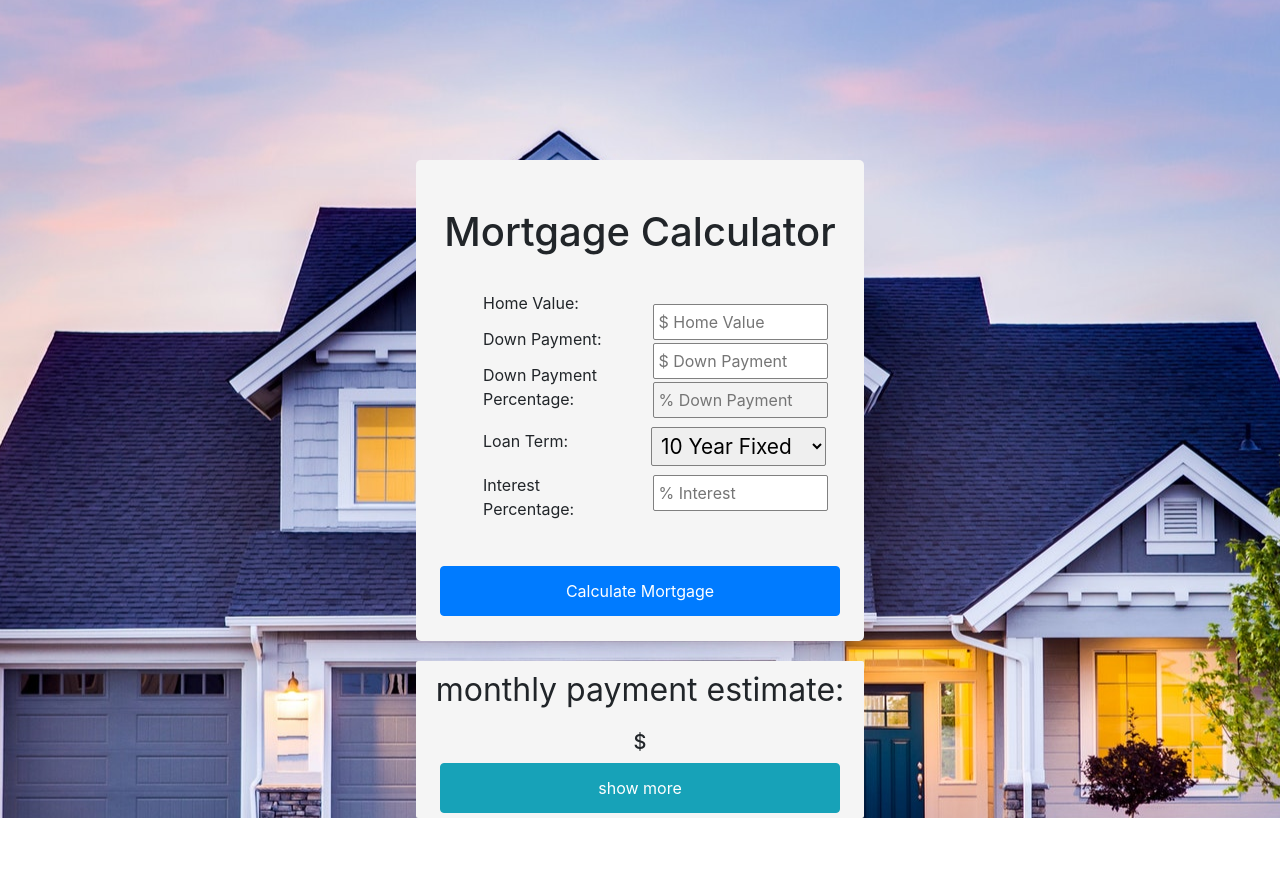
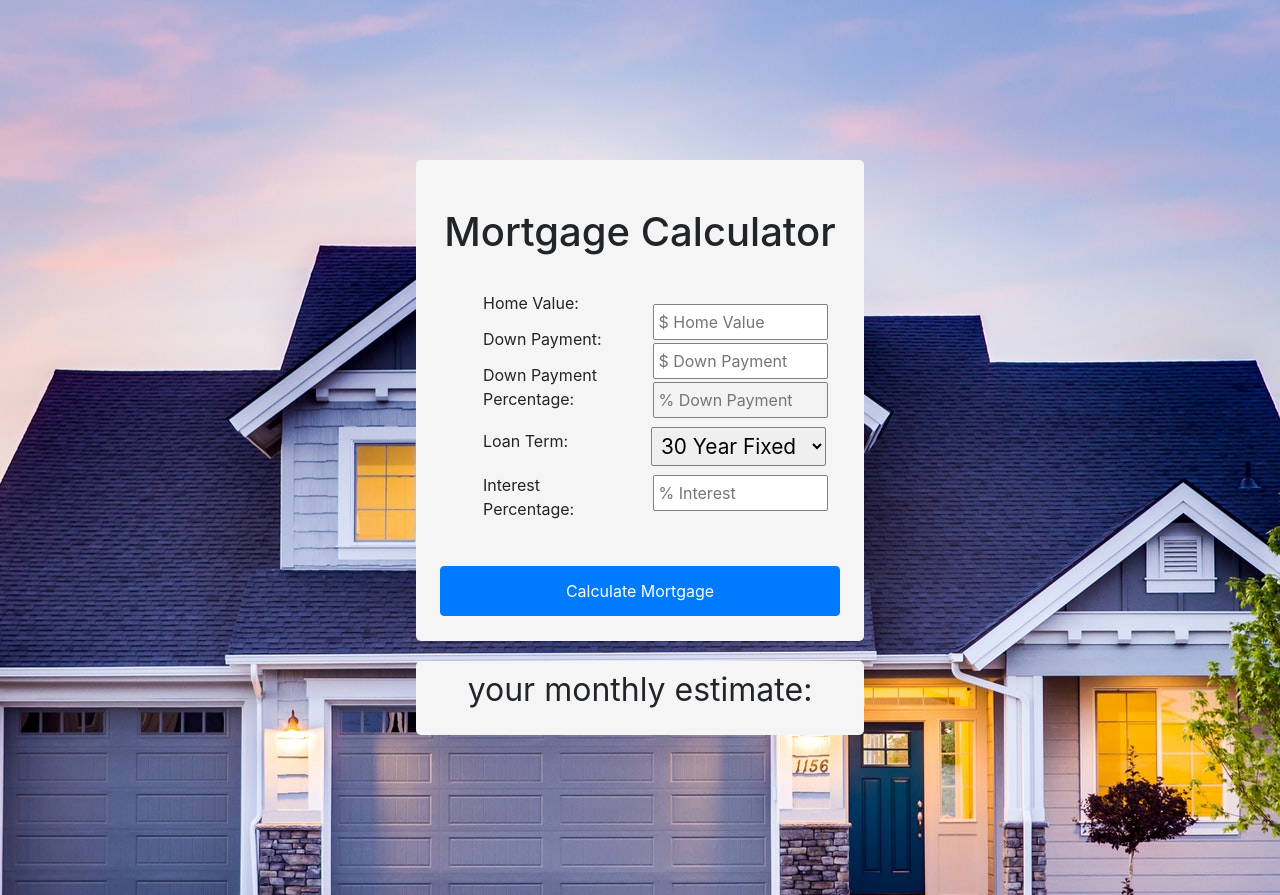
Before and after one commit to collin-tx/mortage-calculator, a React (Create React App) app: page / in a window 1280 px wide. Before the commit the page ends 818 px from the top, so only its background shows below. Built offline with nearby package versions, Linux system fonts and the light colour scheme.

Commit message:
default loan term selected, fixed bug

```diff
--- a/src/App.css
+++ b/src/App.css
@@ -25,11 +25,12 @@ form {
 
 #mortgage-info {
   background: whitesmoke;
-  border-radius: 2px;
+  border-radius: 5px;
   margin-top: 20px;
   text-align: center;
   font-size: 2rem;
   padding: 5px;
+  margin-bottom: 20vh;
 }
 
 .estimate-display {
--- a/src/components/Calculator.js
+++ b/src/components/Calculator.js
@@ -8,7 +8,7 @@ export class Calculator extends Component {
         homeValue: '',
         downPayment: '',
         downPaymentpercent: '',
-        loanTerm: '',
+        loanTerm: 30,
         interest: '',
         mortgage: '',
         monthly: null,
@@ -40,10 +40,16 @@ export class Calculator extends Component {
 
     handleSubmit = (e) => {
         e.preventDefault();
-        this.getDPPercentage(this.state.homeValue, this.state.downPayment);
-        const { homeValue, downPayment, loanTerm, interest} = this.state;
-        const mortgage = mortgageCalculations(homeValue, downPayment, loanTerm, interest);
-        this.setState({ mortgage, showMortgage: true })
+        if (this.state.homeValue > 50000 &&
+        this.state.downPayment > 1000 &&
+        this.state.interest.length > 0){
+            this.getDPPercentage(this.state.homeValue, this.state.downPayment);
+            const { homeValue, downPayment, loanTerm, interest} = this.state;
+            const mortgage = mortgageCalculations(homeValue, downPayment, loanTerm, interest);
+            this.setState({ mortgage, showMortgage: true })
+        } else {
+            alert('please fill out the forms correctly!')
+        }
     }
 
     render() {
--- a/src/components/MortgageInfo.js
+++ b/src/components/MortgageInfo.js
@@ -13,9 +13,12 @@ class MortgageInfo extends React.Component{
     render(){
     return (
         <div id="mortgage-info">
-            <p className="estimate-display">monthly payment estimate: </p>
-            <h5>${this.props.mortgage[0]}</h5>
-            <button className="btn btn-info" onClick={this.toggle}>{this.state.showMore ? "show less" : "show more"}</button>
+            <p className="estimate-display">your monthly estimate: </p>
+            {this.props.mortgage[0] && <h5>${this.props.mortgage[0]}</h5>}
+            {this.props.mortgage[0] &&
+            <button className="btn btn-info" onClick={this.toggle}>
+                {this.state.showMore ? "show less" : "show more"}
+            </button>}
             { this.state.showMore &&
                 <div>
                     <p>Mortgage Insurance: ${this.props.mortgage[1]}</p>
```
